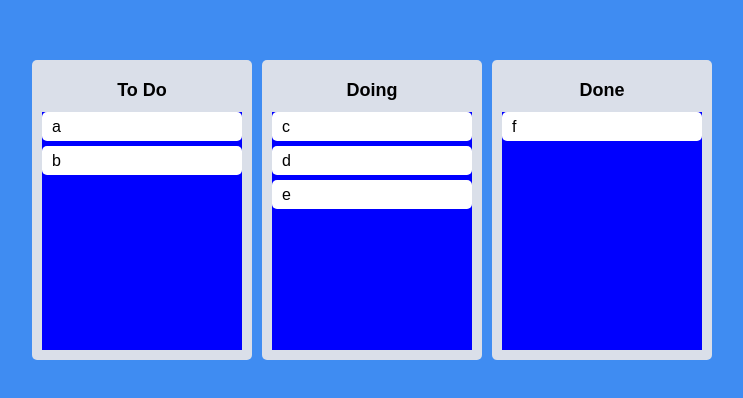
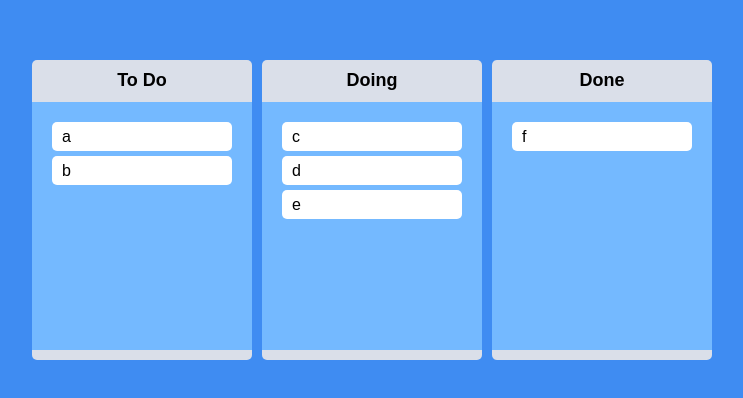
Before and after one commit to FE4902/Trello-Clone-Coding, a React (Create React App) app: page / in a window 1280 px wide. Shown: the part 190-588 px from the top of the page, without its empty margins (268-1011 px from the left). Built offline with nearby package versions, Linux system fonts and the light colour scheme.

Commit message:
Final Styles

```diff
--- a/src/Components/Board.tsx
+++ b/src/Components/Board.tsx
@@ -6,7 +6,7 @@ const Wrapper = styled.div`
     display: flex;
     flex-direction: column;
     min-height: 300px;
-    padding: 20px 10px 10px;
+    padding: 10px 0;
     border-radius: 5px;
     background-color: ${(props) => props.theme.boardColor};
 `;
@@ -25,12 +25,13 @@ interface IAreaProps {
 
 const Area = styled.div<IAreaProps>`
     flex-grow: 1;
+    padding: 20px;
     background-color: ${(props) =>
         props.isDraggingOver
-            ? "pink"
+            ? "#dfe6e9"
             : props.isDraggingFromThis
-            ? "red"
-            : "blue"};
+            ? "#b2bec3"
+            : "#74b9ff"};
     transition: 0.3s ease-in-out;
 `;
 
--- a/src/Components/DragabbleCard.tsx
+++ b/src/Components/DragabbleCard.tsx
@@ -2,11 +2,14 @@ import React from "react";
 import { Draggable } from "react-beautiful-dnd";
 import styled from "styled-components";
 
-const Card = styled.div`
+const Card = styled.div<{ isDragging: boolean }>`
     padding: 5px 10px;
     margin-bottom: 5px;
     border-radius: 5px;
-    background-color: ${(props) => props.theme.cardColor};
+    background-color: ${(props) =>
+        props.isDragging ? "#74b9ff" : props.theme.cardColor};
+    box-shadow: ${(props) =>
+        props.isDragging ? "0 2px 5px rgba(0, 0, 0, 0.5)" : "none"};
 `;
 
 interface IDragabbleCardProps {
@@ -17,8 +20,9 @@ interface IDragabbleCardProps {
 function DragabbleCard({ toDo, index }: IDragabbleCardProps) {
     return (
         <Draggable key={toDo} draggableId={toDo} index={index}>
-            {(magic) => (
+            {(magic, snapshot) => (
                 <Card
+                    isDragging={snapshot.isDragging}
                     ref={magic.innerRef}
                     {...magic.dragHandleProps}
                     {...magic.draggableProps}
```
